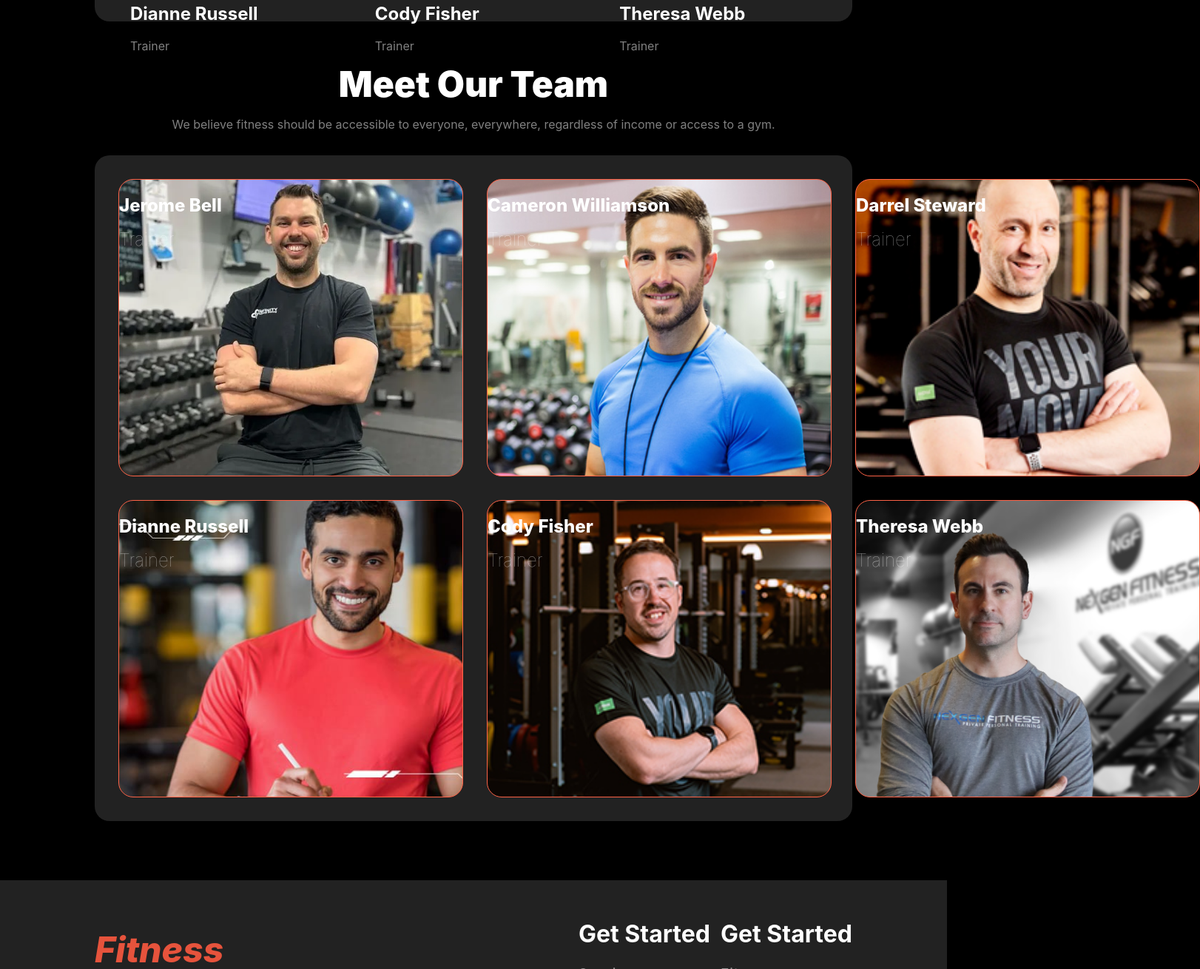
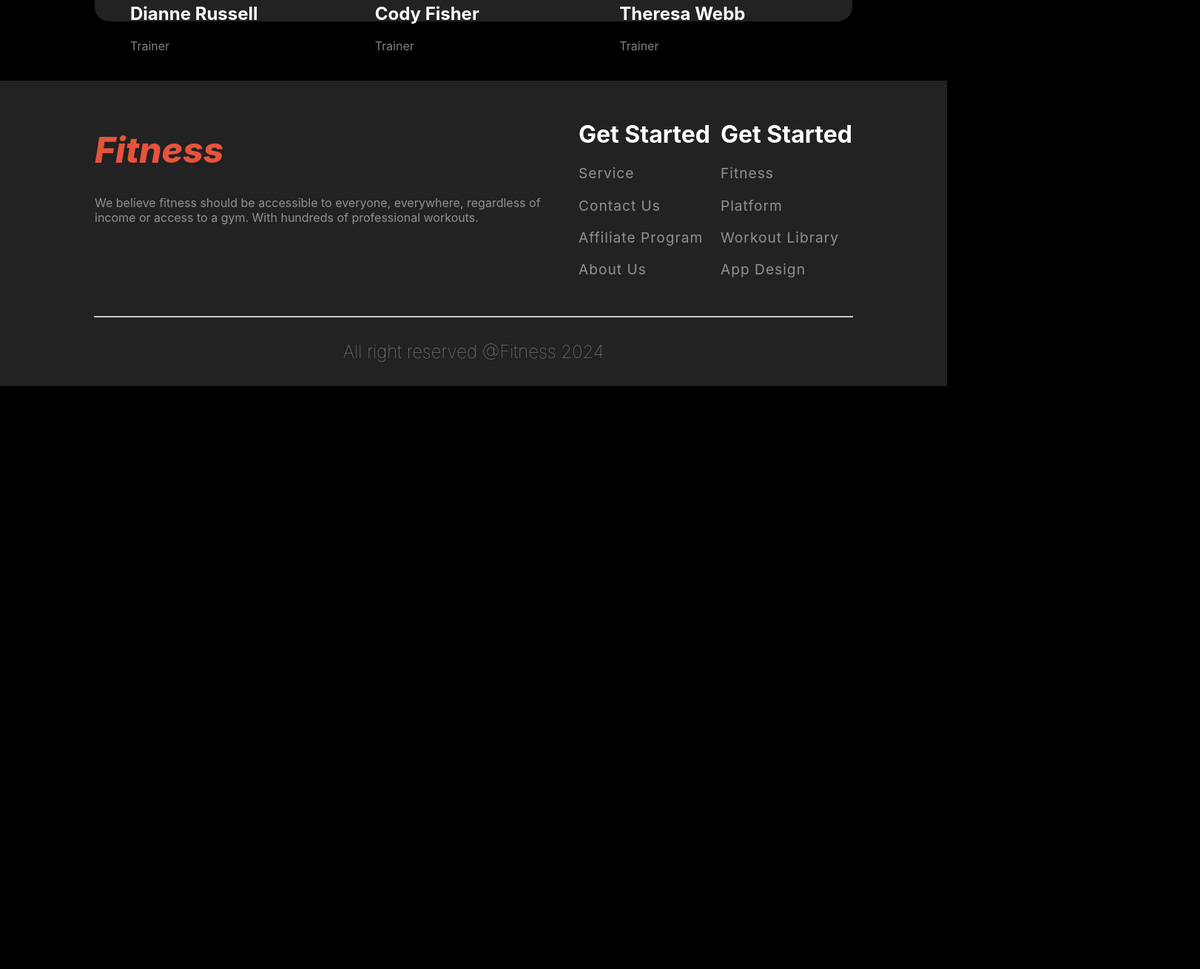
Before and after one commit to riadahmed1/B10A2-versatile-ui-PH-Assignment, a plain HTML site: page index.html in a window 1280 px wide. Shown: the part 3242-4552 px from the top of the page at 74% size, 1622 px wide, since content can reach past the window. After the commit the page ends 3764 px from the top, so only its background shows below. Drawn offline with Linux system fonts and the light colour scheme.

Commit message:
removed team 2nd section

```diff
--- a/index.html
+++ b/index.html
@@ -228,59 +228,6 @@
                 </div>
             </div>
         </section>
-
-        <!-- Team 2nd -->
-        <section class="team2 container">
-            <div class="team2-heading">
-                <h1>Meet Our Team</h1>
-                <p class="light-white">We believe fitness should be accessible to everyone, everywhere, regardless of
-                    income or access to a gym.</p>
-            </div>
-            <div class="team2-imgs">
-                <div class="team2-img trainer1-2nd">
-                    <div class="trainer1-info-2nd trainer-info-2nd">
-                        <h2>Jerome Bell</h2>
-                        <p>Trainer</p>
-                    </div>
-                    <!-- <img src="images/trainer1.png" alt=""> -->
-                </div>
-                <div class="team2-img trainer2-2nd">
-                    <div class="trainer2-info-2nd trainer-info-2nd">
-                        <h2>Cameron Williamson</h2>
-                        <p>Trainer</p>
-                    </div>
-                    <!-- <img src="images/trainer2.png" alt=""> -->
-                </div>
-                <div class="team2-img trainer3-2nd">
-                    <div class="trainer3-info-2nd trainer-info-2nd">
-                        <h2>Darrel Steward</h2>
-                        <p>Trainer</p>
-                    </div>
-                    <!-- <img src="images/trainer3.png" alt=""> -->
-                </div>
-                <div class="team2-img trainer4-2nd">
-                    <div class="trainer4-info-2nd trainer-info-2nd">
-                        <h2>Dianne Russell</h2>
-                        <p>Trainer</p>
-                    </div>
-                    <!-- <img src="images/trainer4.png" alt=""> -->
-                </div>
-                <div class="team2-img trainer5-2nd">
-                    <div class="trainer5-info-2nd trainer-info-2nd">
-                        <h2> Cody Fisher</h2>
-                        <p>Trainer</p>
-                    </div>
-                    <!-- <img src="images/trainer5.png" alt=""> -->
-                </div>
-                <div class="team2-img trainer6-2nd">
-                    <div class="trainer6-info-2nd trainer-info-2nd">
-                        <h2>Theresa Webb</h2>
-                        <p>Trainer</p>
-                    </div>
-                    <!-- <img src="images/trainer6.png" alt=""> -->
-                </div>
-            </div>
-        </section>
     </main>
 
     <footer>
--- a/styles/responsive.css
+++ b/styles/responsive.css
@@ -211,6 +211,7 @@
         left: 1rem;
     }
 
+
     /* Footer */
     .footer-text {
         flex-direction: column;
--- a/styles/style.css
+++ b/styles/style.css
@@ -424,139 +424,9 @@ select {
 
 .trainer-info {
     position: absolute;
-    top: 15rem;
-    left: 1rem;
+    top: 15em;
+    left: 1em;
 }
-
-/* Section - Team 2nd */
-.team2 {
-    margin: 5rem auto;
-}
-
-.team2-heading {
-    width: fit-content;
-    text-align: center;
-    margin: 0 auto;
-}
-
-.team2-heading h1 {
-    font-size: 3rem;
-    font-weight: 900;
-    line-height: 20%;
-}
-
-.team2-heading p {
-    font-size: 1rem;
-    font-weight: 400;
-    margin-bottom: 2rem;
-}
-
-.team2-imgs {
-    background-color: #222222;
-    display: grid;
-    grid-template-columns: repeat(3, 1fr);
-    border-radius: 20px;
-    padding: 2rem;
-    gap: 2rem;
-}
-.trainer-info-2nd {
-    position
-}
-.trainer-info-2nd h2 {
-    font-size: 1.5rem;
-    font-weight: 800;
-}
-.trainer-info-2nd p {
-    font-size: 1.5rem;
-    font-weight: 100;
-    line-height: 1rem;
-}
-.trainer1-info-2nd {
-    background: url(../images/trainer1.png);
-    background-position-x: center;
-    background-repeat: no-repeat;
-    background-size: 100%;
-    width: 29rem;
-    height: 25rem;
-    border-radius: 20px;
-    border: 1px solid tomato;
-}
-
-.trainer2-info-2nd {
-    background: url(../images/trainer2.png);
-    background-position-x: center;
-    background-position-y: 50%;
-    background-repeat: no-repeat;
-    background-size: 105%;
-    width: 29rem;
-    height: 25rem;
-    border-radius: 20px;
-    border: 1px solid tomato;
-}
-.trainer3-info-2nd {
-    background: url(../images/trainer3.png);
-    background-position-x: center;
-    background-position-y: 50%;
-    background-repeat: no-repeat;
-    background-size: 100%;
-    width: 29rem;
-    height: 25rem;
-    border-radius: 20px;
-    border: 1px solid tomato;
-}
-.trainer4-info-2nd {
-    background: url(../images/trainer4.png);
-    background-position-x: center;
-    background-position-y: ;
-    background-repeat: no-repeat;
-    background-size: 155%;
-    width: 29rem;
-    height: 25rem;
-    border-radius: 20px;
-    border: 1px solid tomato;
-}
-.trainer5-info-2nd {
-    background: url(../images/trainer5.png);
-    background-position-x: center;
-    background-position-y: 50%;
-    background-repeat: no-repeat;
-    background-size: 100%;
-    width: 29rem;
-    height: 25rem;
-    border-radius: 20px;
-    border: 1px solid tomato;
-}
-.trainer6-info-2nd {
-    background: url(../images/trainer6.png);
-    background-position-x: center;
-    background-repeat: no-repeat;
-    background-size: 105%;
-    width: 29rem;
-    height: 25rem;
-    border-radius: 20px;
-    border: 1px solid tomato;
-}
-/* .team2-imgs img {
-    width: 100%;
-    aspect-ratio: 1.2;
-    border-radius: 20px;
-} */
-
-.team2-img p {
-    color: white;
-    opacity: 0.5;
-}
-
-/* .team2-img {
-    position: relative;
-} */
-
-
-/* .trainer-info {
-    position: absolute;
-    top: 15rem;
-    left: 1rem;
-} */
 
 /* Footer */
 footer {
```
